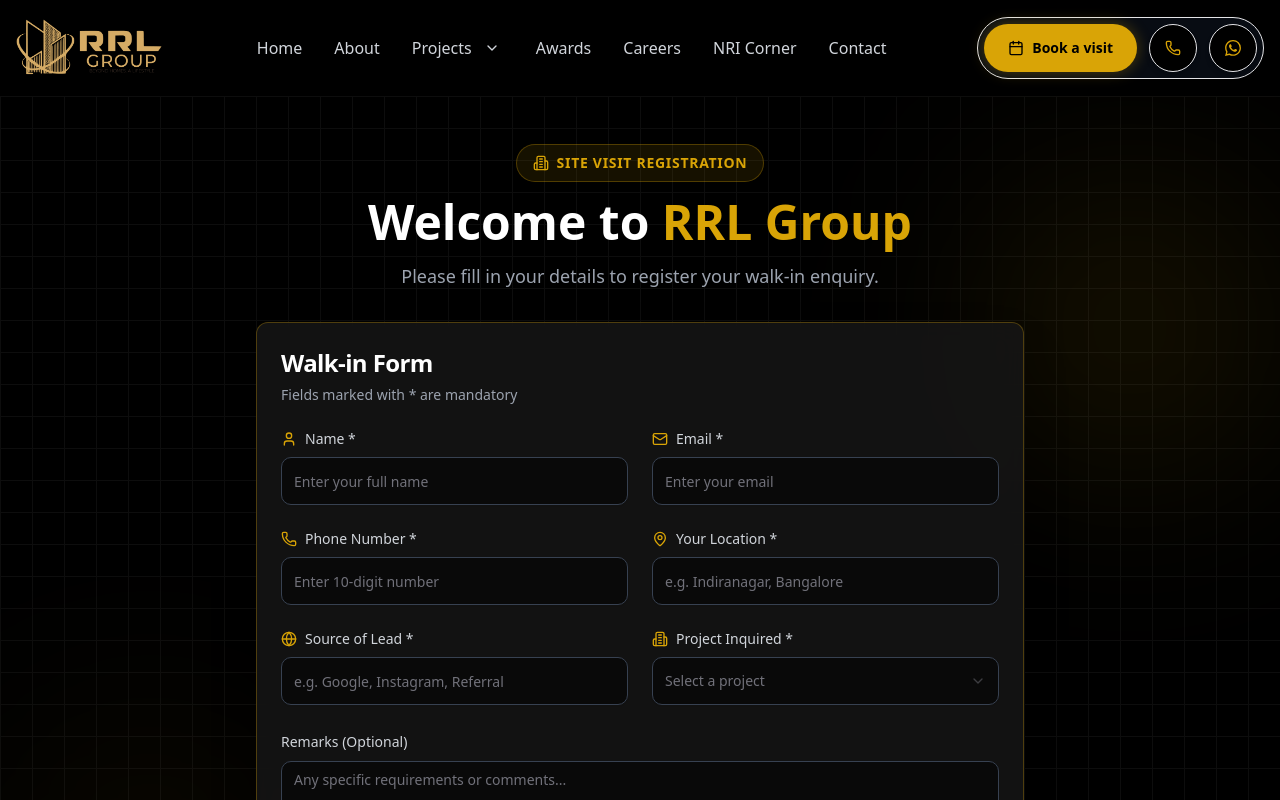
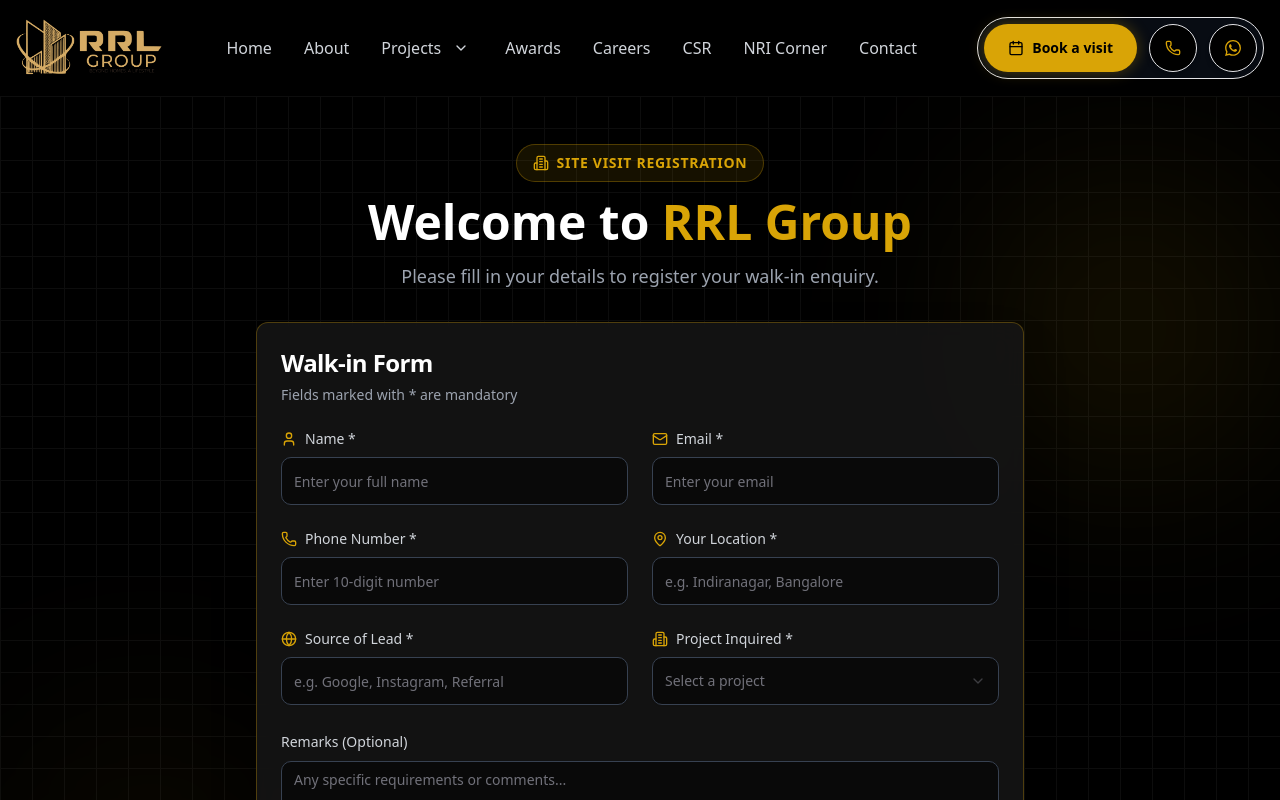
Before and after one commit to PrinceJoshwa/rrl-landing, a Next.js app: page /walkin-form in a window 1280 px wide. Shown: the top 800 px of the page. Built offline with nearby package versions, Linux system fonts and the light colour scheme; a web font is replaced by a local one.

Commit message:
Add: CSR Page

```diff
--- a/components/layout/header.tsx
+++ b/components/layout/header.tsx
@@ -474,6 +474,7 @@
   },
   { name: "Awards", href: "/awards" },
   { name: "Careers", href: "/careers" },
+  { name: "CSR", href: "/csr" },
   { name: "NRI Corner", href: "/nri-corner" },
   { name: "Contact", href: "/contact" },
 ]
```
